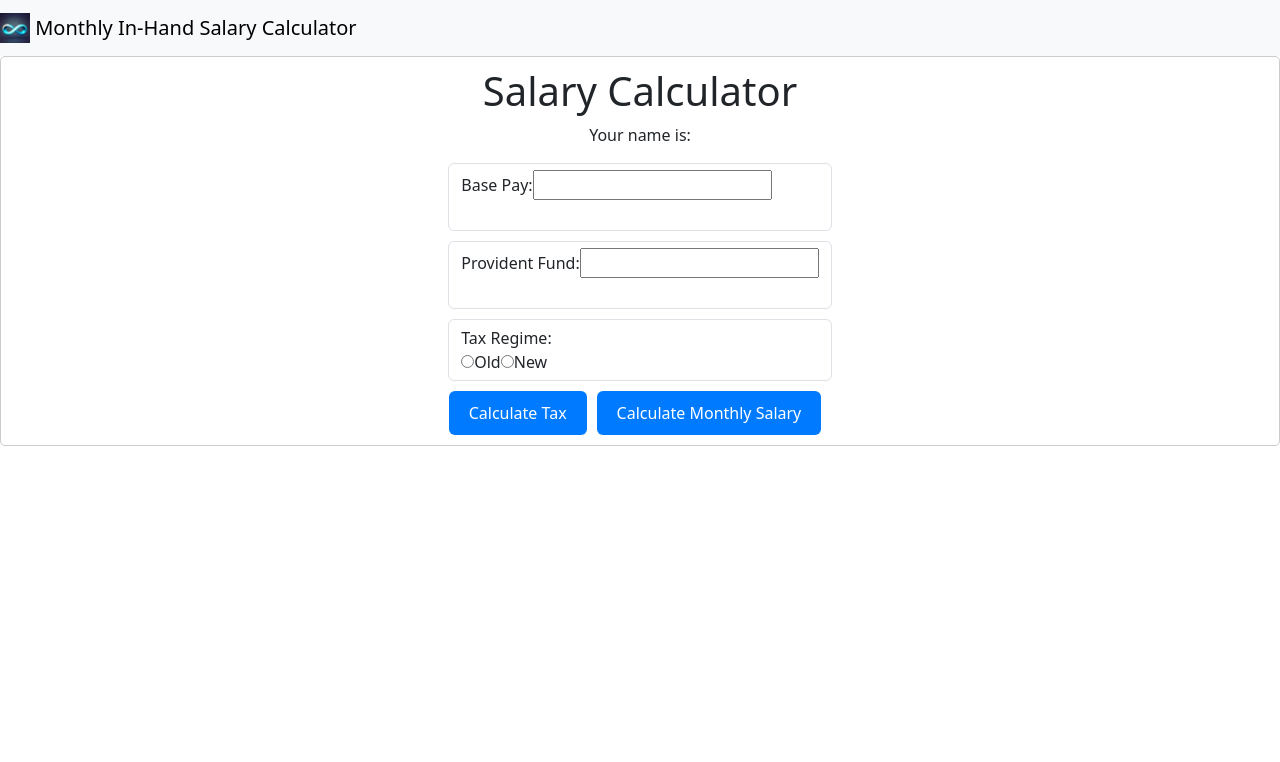
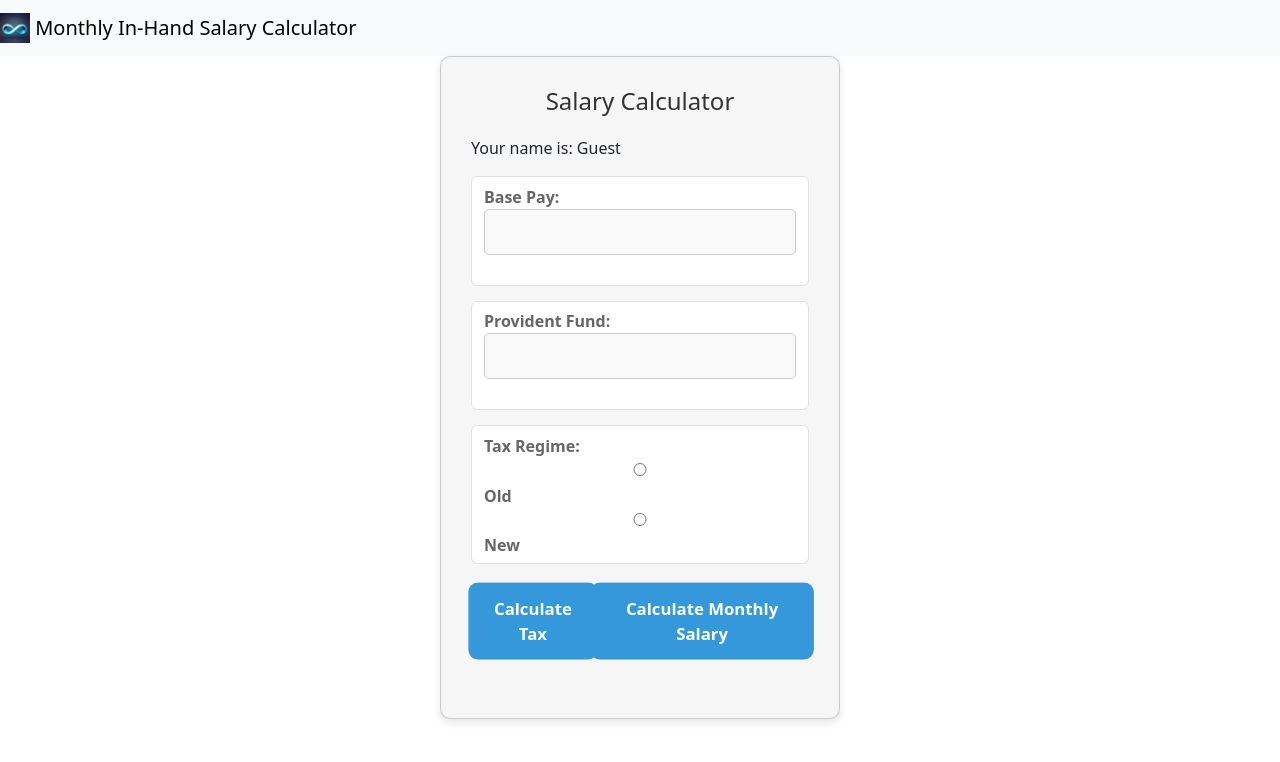
Before and after one commit to anantraghuvanshi/monthly-inhand-salary-calculator, an Angular app: page /salary-calculator in a window 1280 px wide. Shown: the top 762 px of the page. Built offline with nearby package versions, Linux system fonts and the light colour scheme.

Commit message:
css configured

```diff
--- a/src/app/salary-calculator-component/salary-calculator-component.css
+++ b/src/app/salary-calculator-component/salary-calculator-component.css
@@ -1,45 +1,98 @@
+/* Add this CSS to your existing styles.css or create a new CSS file and link it to your HTML */
+
 .card {
-  border: 1px solid #ccc;
-  border-radius: 5px;
-  padding: 10px;
-  margin-bottom: 10px;
-  justify-content: center;
-  align-items: center;
+  max-width: 400px;
+  margin: 0 auto;
+  padding: 30px;
+  border-radius: 10px;
+  box-shadow: 0 4px 8px rgba(0, 0, 0, 0.1);
+  background-color: #f6f6f6;
+}
+
+h1 {
+  color: #333;
+  text-align: center;
+  font-size: 24px;
+  margin-bottom: 20px;
+}
+
+form {
+  margin-bottom: 30px;
 }
 
 .form-control {
-  margin-bottom: 10px;
+  margin-bottom: 15px;
 }
 
-.label {
+label {
+  display: block;
   font-weight: bold;
+  color: #666;
+}
+
+input[type="number"],
+input[type="radio"] {
+  width: 100%;
+  padding: 10px;
+  border: 1px solid #ccc;
+  border-radius: 5px;
+  background-color: #f9f9f9;
+  color: #333;
+}
+
+/* Add some catchy colors to the buttons */
+.btn {
+  padding: 12px 10px;
+  border-radius: 10px;
+  font-weight: bold;
+  cursor: pointer;
+  transition: background-color 0.3s ease;
+}
+
+/* Add a pulsing animation to the buttons */
+@keyframes btnPulse {
+  0% {
+    transform: scale(1);
+  }
+  50% {
+    transform: scale(1.05);
+  }
+  100% {
+    transform: scale(1);
+  }
+}
+
+.btn-white {
+  color: #fff;
+  background-color: #3498db;
+}
+
+.btn-white:hover {
+  background-color: #2980b9;
+}
+
+.btn-animate {
+  animation: btnPulse 1.5s infinite;
 }
 
 .text-box {
-  text-align: center;
+  display: flex;
+  justify-content: space-between;
+  /* Add some margin between the buttons */
+  margin-top: 20px;
 }
 
-.btn {
-  background-color: #007bff;
-  color: white;
-  border: none;
-  padding: 10px 20px;
-  font-size: 16px;
-  cursor: pointer;
-  transition: 0.3s;
+/* Properly align the labels for tax regime options */
+.form-control label {
+  display: inline-block;
+  vertical-align: middle;
+  margin-right: 10px;
 }
 
-.btn:hover {
-  background-color: #0056b3;
+/* Show the monthlySalary and tax paragraphs when there's content */
+p[ngIf] {
+  color: #333;
+  font-size: 16px;
+  text-align: center;
+  margin-top: 20px;
 }
-
-.btn-animate {
-  animation: swing 1s infinite;
-}
-
-.btn {
-  margin-right: 10px;
-}
-.radio-group .radio {
-  margin-right: 30px;
-}
--- a/src/app/salary-calculator-component/salary-calculator-component.ts
+++ b/src/app/salary-calculator-component/salary-calculator-component.ts
@@ -14,10 +14,16 @@ export class SalaryCalculatorComponent implements OnInit {
   tax!: number;
   basePay!: number;
   monthlySalary!: number;
+  userName: string | null | undefined;
 
   constructor(private router: Router, public welcomePage: WelcomeComponent) {}
 
-  ngOnInit() {}
+  ngOnInit() {
+    this.userName = localStorage.getItem('userName');
+    if (!this.userName) {
+      this.userName = 'Guest';
+    }
+  }
 
   calculateTax() {
     const taxableSalary = this.basePay - this.providentFund;
--- a/src/app/salary-calculator-component/salary-calculator.component.html
+++ b/src/app/salary-calculator-component/salary-calculator.component.html
@@ -1,6 +1,6 @@
 <div class="card">
   <h1>Salary Calculator</h1>
-  <p>Your name is: {{ welcomePage.userName }}</p>
+  <p>Your name is: {{ userName }}</p>
   <form>
     <div class="form-control">
       <label for="basePay">Base Pay:</label>
--- a/src/app/welcome-page/welcome-page.component.css
+++ b/src/app/welcome-page/welcome-page.component.css
@@ -0,0 +1,107 @@
+body {
+    font-family: Arial, sans-serif;
+    margin: 0;
+    padding: 0;
+    background-color: #f6f6f6;
+    display: flex;
+    justify-content: center;
+    align-items: center;
+    height: 100vh;
+  }
+
+  .card {
+    max-width: 400px;
+    padding: 30px;
+    border-radius: 10px;
+    box-shadow: 0 4px 8px rgba(0, 0, 0, 0.1);
+    background-color: #fff;
+    position: relative;
+  }
+
+  h1 {
+    color: #333;
+    text-align: center;
+    font-size: 24px;
+    margin-bottom: 20px;
+  }
+
+  .floating-text {
+    position: absolute;
+    top: 50%;
+    left: 50%;
+    transform: translate(-50%, -50%);
+    font-size: 20px;
+    font-weight: bold;
+    color: #3498db;
+    opacity: 0;
+    animation: fadeIn 1s forwards;
+  }
+
+  .input-box {
+    display: none;
+    animation: showInputBox 1s 1s forwards;
+  }
+
+  @keyframes fadeIn {
+    to {
+      opacity: 1;
+    }
+  }
+
+  @keyframes showInputBox {
+    to {
+      display: block;
+    }
+  }
+
+  .form-control {
+    margin-bottom: 15px;
+  }
+
+  label {
+    display: block;
+    font-weight: bold;
+    color: #666;
+  }
+
+  input[type="text"] {
+    width: 100%;
+    padding: 10px;
+    border: 1px solid #ccc;
+    border-radius: 5px;
+    background-color: #f9f9f9;
+    color: #333;
+  }
+
+  .btn {
+    padding: 12px 20px;
+    border-radius: 5px;
+    font-weight: bold;
+    cursor: pointer;
+    transition: background-color 0.3s ease;
+  }
+
+  .btn-white {
+    color: #fff;
+    background-color: #3498db;
+  }
+
+  .btn-white:hover {
+    background-color: #2980b9;
+  }
+
+  .btn-animate {
+    animation: btnPulse 1.5s infinite;
+  }
+
+  @keyframes btnPulse {
+    0% {
+      transform: scale(1);
+    }
+    50% {
+      transform: scale(1.05);
+    }
+    100% {
+      transform: scale(1);
+    }
+  }
```
